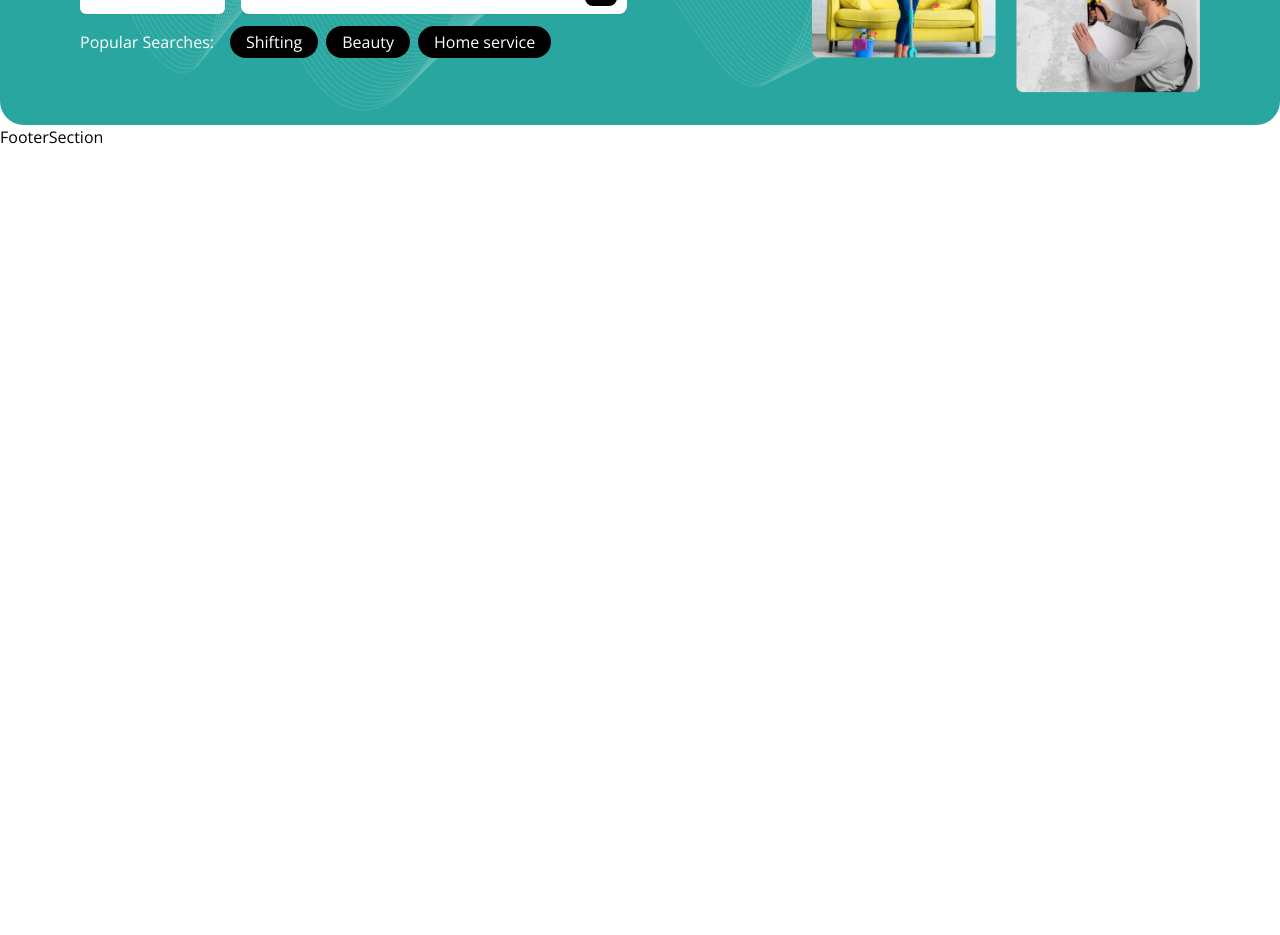
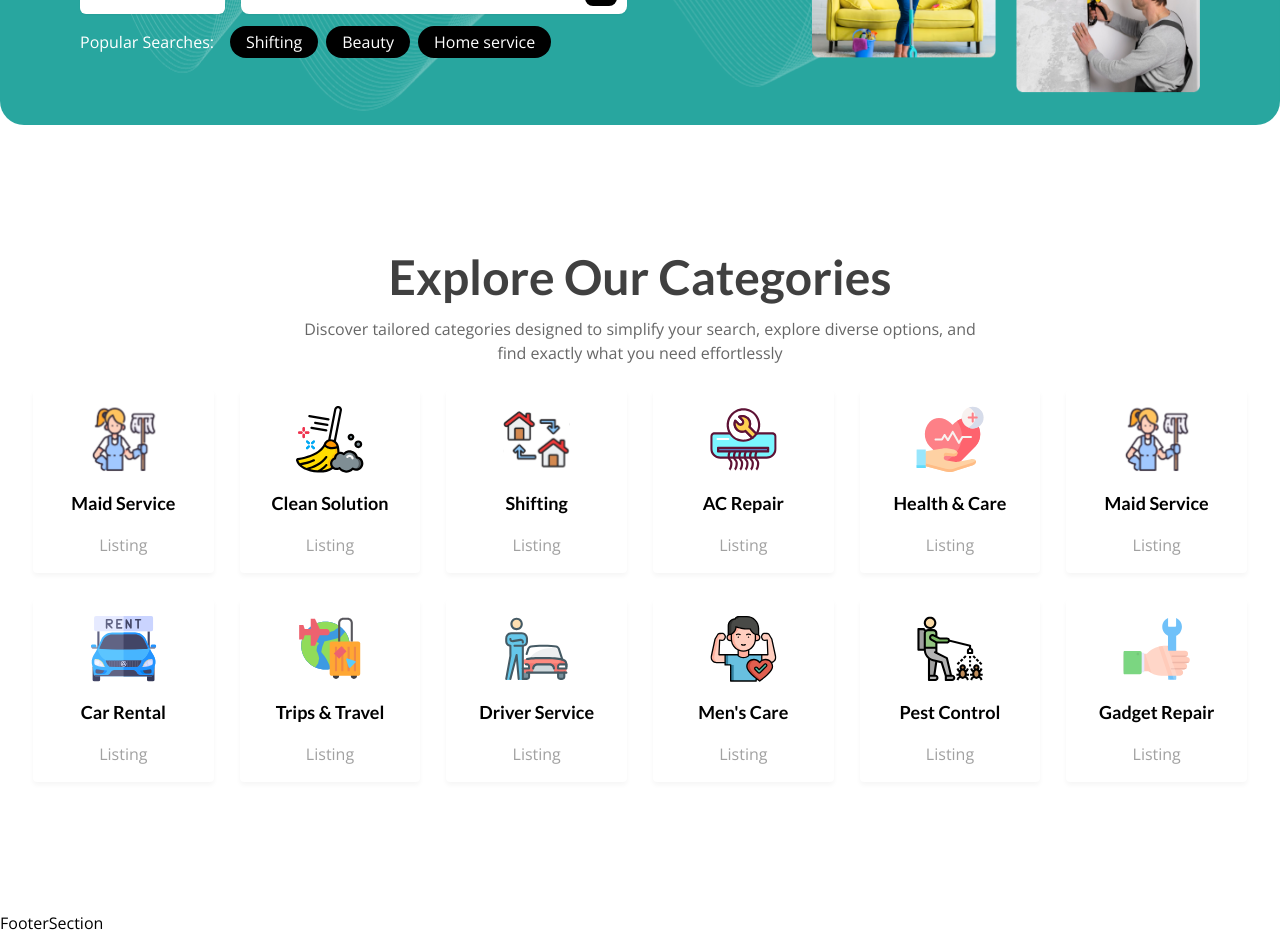
Before and after one commit to Biplob17h/AdhunikBD_NEXT, a Next.js app: page / in a window 1280 px wide. Shown: the part 460-1395 px from the top of the page. Before the commit the page ends 800 px from the top, so only its background shows below. Built offline with nearby package versions, Linux system fonts and the light colour scheme.

Commit message:
add CategoriesSection component to HomePage; update navigation and remove unused service pages

```diff
--- /dev/null
+++ b/src/app/categories/[id]/page.jsx
@@ -0,0 +1,5 @@
+const CategoriesDetailsPage = () => {
+  return <div>ServiceDetailsPage</div>;
+};
+
+export default CategoriesDetailsPage;
--- /dev/null
+++ b/src/app/categories/page.jsx
@@ -0,0 +1,5 @@
+const CategoriesPage = () => {
+  return <div>ServicesPage</div>;
+};
+
+export default CategoriesPage;
--- a/src/app/page.jsx
+++ b/src/app/page.jsx
@@ -1,9 +1,11 @@
+import CategoriesSection from "@/components/screens/home/categories";
 import HeroSection from "@/components/screens/home/hero";
 
 const HomePage = () => {
   return (
     <>
       <HeroSection />
+      <CategoriesSection />
     </>
   );
 };
--- a/src/app/services/[id]/page.jsx
+++ /dev/null
@@ -1,5 +0,0 @@
-const ServiceDetailsPage = () => {
-  return <div>ServiceDetailsPage</div>;
-};
-
-export default ServiceDetailsPage;
--- a/src/app/services/page.jsx
+++ /dev/null
@@ -1,5 +0,0 @@
-const ServicesPage = () => {
-  return <div>ServicesPage</div>;
-};
-
-export default ServicesPage;
--- /dev/null
+++ b/src/components/screens/home/categories.jsx
@@ -0,0 +1,50 @@
+import { categories } from "@/data/categories.data";
+import Link from "next/link";
+
+const CategoriesSection = () => {
+  return (
+    <section className="py-16 xl:py-32">
+      <div className="container_fluid">
+        <div className="heading mx-auto max-w-[855px] space-y-4 text-center">
+          <h2 className="text-3xl font-bold text-black/75 md:text-5xl">
+            Explore Our Categories
+          </h2>
+          <p className="text-base text-black/60">
+            Discover tailored categories designed to simplify your search,
+            explore diverse options, and <br className="hidden md:block" /> find
+            exactly what you need effortlessly
+          </p>
+        </div>
+
+        {/* Dynamic categories */}
+        <div className="mt-6 grid grid-cols-2 gap-3 md:grid-cols-4 md:gap-4 xl:grid-cols-6 xl:gap-6">
+          {categories.map((category) => (
+            <Link
+              key={category.id}
+              href={`/categories/${category.id}`}
+              className="bg-categories-hover rounded p-[1px]"
+            >
+              <div className="space-y-4 rounded bg-white p-4 text-center shadow-4xl">
+                <div className="mx-auto h-[67.37px] w-[67.37px]">
+                  <img
+                    src={category.image}
+                    className="h-full w-full object-fill"
+                    alt={category.title}
+                  />
+                </div>
+                <h5 className="text-lg font-semibold text-black">
+                  {category.title}
+                </h5>
+                <p className="text-base font-light text-[#a1a1a1]">
+                  {category.description}
+                </p>
+              </div>
+            </Link>
+          ))}
+        </div>
+      </div>
+    </section>
+  );
+};
+
+export default CategoriesSection;
--- /dev/null
+++ b/src/data/categories.data.js
@@ -0,0 +1,74 @@
+export const categories = [
+  {
+    id: "maid",
+    title: "Maid Service",
+    image: "/images/categories/maid.svg",
+    description: "Listing",
+  },
+  {
+    id: "clean",
+    title: "Clean Solution",
+    image: "/images/categories/clean.svg",
+    description: "Listing",
+  },
+  {
+    id: "shifting",
+    title: "Shifting",
+    image: "/images/categories/shifting.svg",
+    description: "Listing",
+  },
+  {
+    id: "ac-repair",
+    title: "AC Repair",
+    image: "/images/categories/ac.svg",
+    description: "Listing",
+  },
+  {
+    id: "health-care",
+    title: "Health & Care",
+    image: "/images/categories/health.svg",
+    description: "Listing",
+  },
+  {
+    id: "maid-service",
+    title: "Maid Service",
+    image: "/images/categories/maid.svg",
+    description: "Listing",
+  },
+  {
+    id: "car-rental",
+    title: "Car Rental",
+    image: "/images/categories/car.svg",
+    description: "Listing",
+  },
+  {
+    id: "trip-travel",
+    title: "Trips & Travel",
+    image: "/images/categories/trip.svg",
+    description: "Listing",
+  },
+  {
+    id: "driver-service",
+    title: "Driver Service",
+    image: "/images/categories/driver.svg",
+    description: "Listing",
+  },
+  {
+    id: "men-care",
+    title: "Men's Care",
+    image: "/images/categories/men.svg",
+    description: "Listing",
+  },
+  {
+    id: "pest-control",
+    title: "Pest Control",
+    image: "/images/categories/pest.svg",
+    description: "Listing",
+  },
+  {
+    id: "gadget-repair",
+    title: "Gadget Repair",
+    image: "/images/categories/gadget-repair.svg",
+    description: "Listing",
+  },
+];
--- a/src/data/nav-items.data.js
+++ b/src/data/nav-items.data.js
@@ -1,7 +1,7 @@
 export const navItems = [
   { name: "Home", href: "/" },
   { name: "About Us", href: "/about-us" },
-  { name: "All Services", href: "/services" },
+  { name: "All Services", href: "/categories" },
   { name: "Blogs", href: "/blog" },
   { name: "Our Team", href: "/team" },
 ];
--- a/src/styles/globals.css
+++ b/src/styles/globals.css
@@ -36,3 +36,8 @@ h6 {
   background-color: #28a69f;
   @apply h-full w-full;
 }
+
+.bg-categories-hover:hover,
+.bg-categories-hover:focus {
+  @apply cursor-pointer bg-primary-gradient transition-all duration-500 ease-in-out;
+}
--- a/tailwind.config.js
+++ b/tailwind.config.js
@@ -28,6 +28,9 @@ module.exports = {
         body: ["Open Sans", "serif"],
         inter: ["Inter", "serif"],
       },
+      boxShadow: {
+        "4xl": "rgba(0, 0, 0, 0.04) 0px 3px 5px",
+      },
     },
   },
   plugins: [require("tailwindcss-animate")],
```
